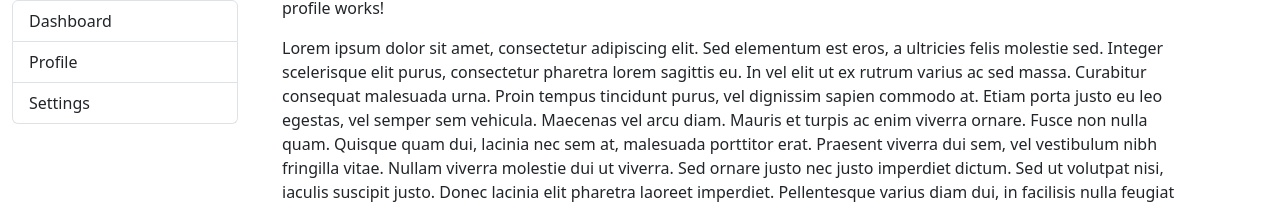
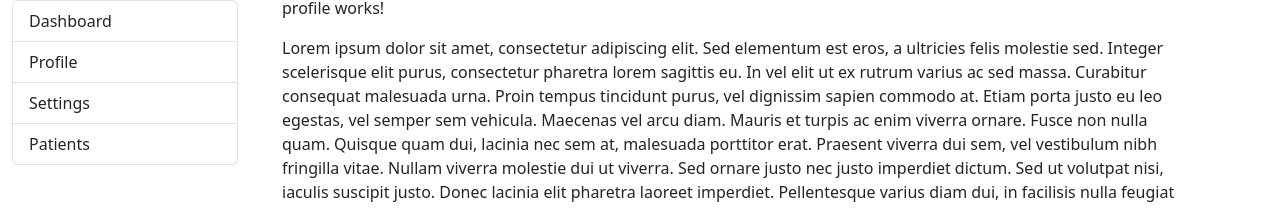
Before and after one commit to HexagonLabs-Org/suwastha-webclient, an Angular app: page /home/profile in a window 1280 px wide. Shown: the part 74-282 px from the top of the page. Built offline with nearby package versions, Linux system fonts and the light colour scheme.

Commit message:
Update sidebar.component.html

```diff
--- a/src/app/components/sidebar/sidebar.component.html
+++ b/src/app/components/sidebar/sidebar.component.html
@@ -13,6 +13,9 @@
     <li class="list-group-item">
       <a routerLink="/home/settings" class="nav-link">Settings</a>
     </li>
+    <li class="list-group-item">
+      <a routerLink="/home/patients" class="nav-link">Patients</a>
+    </li>
     <!-- ... additional sidebar links ... -->
   </ul>
 </div>
```
